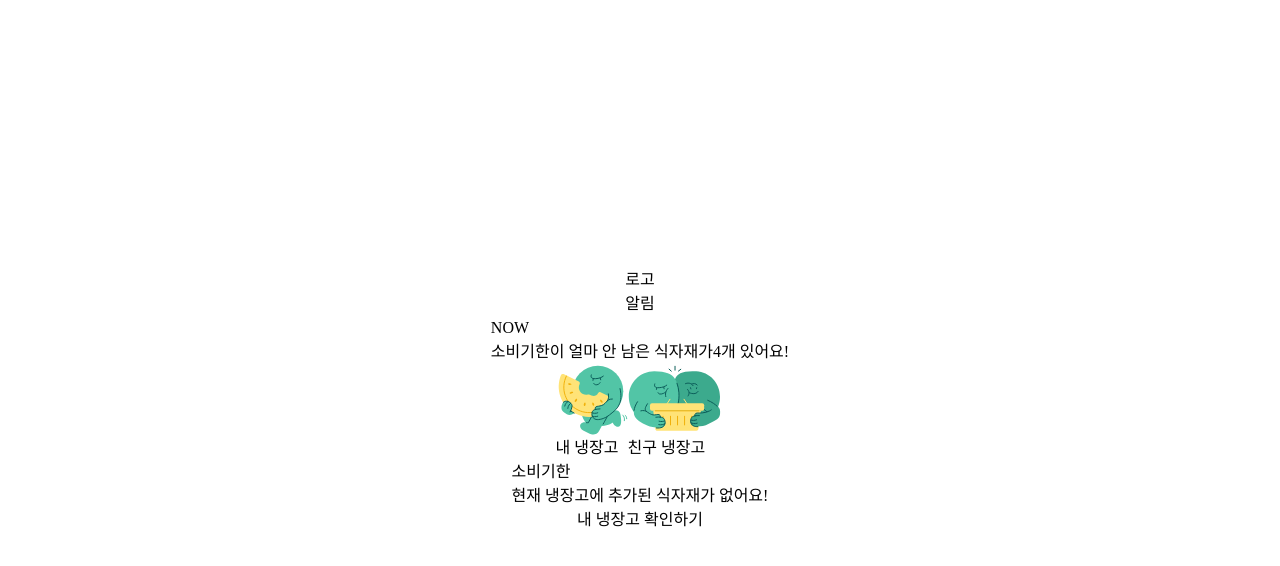
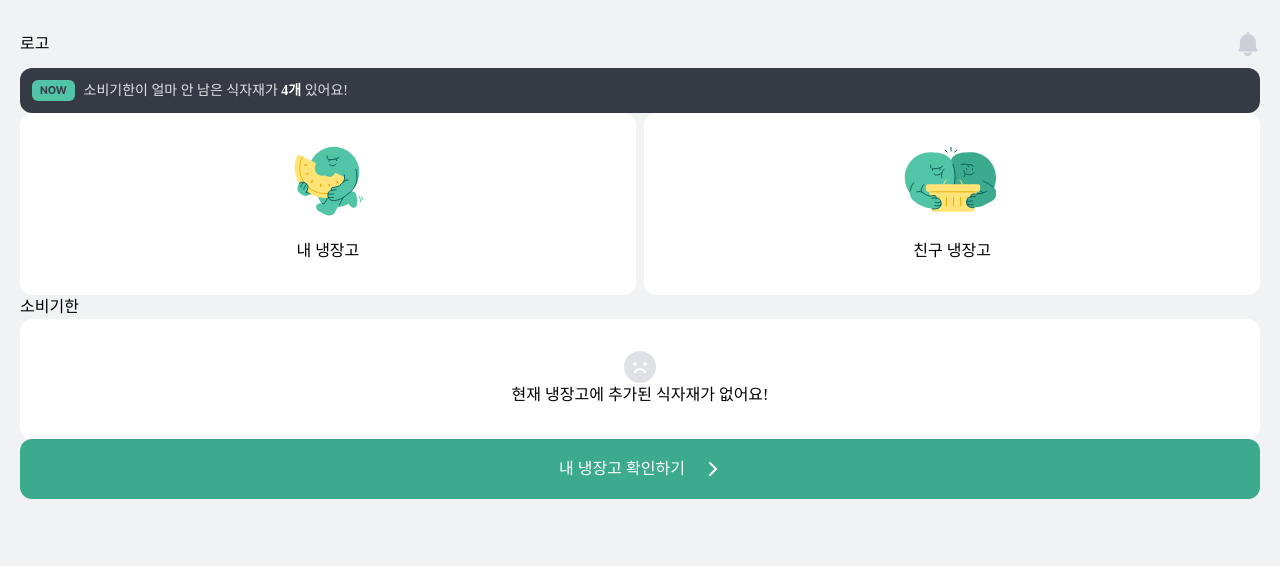
Before and after one commit to DDD-Community/fridge-link-web, a Next.js app: page /home in a window 1280 px wide. Shown: the top 566 px of the page. Built offline with nearby package versions, Linux system fonts and the light colour scheme.

Commit message:
style: 스타일링

```diff
--- a/src/components/atoms/GreenButton.tsx
+++ b/src/components/atoms/GreenButton.tsx
@@ -1,4 +1,5 @@
 import React from 'react';
+import IcMoreSVG from '@/assets/icons/ICON/COMMON/ic_more-1.svg';
 
 interface GreenButtonProps {
   text: string;
@@ -6,7 +7,12 @@ interface GreenButtonProps {
 }
 
 const GreenButton: React.FC<GreenButtonProps> = ({ text }) => {
-  return <button className="">{text}</button>;
+  return (
+    <button className="flex items-center justify-center w-full bg-primary2 text-white p-18 gap-5 rounded-12">
+      {text}
+      <IcMoreSVG />
+    </button>
+  );
 };
 
 export default GreenButton;
--- a/src/components/atoms/WhiteBox.tsx
+++ b/src/components/atoms/WhiteBox.tsx
@@ -5,7 +5,11 @@ interface WhiteBoxProps {
 }
 
 const WhiteBox: React.FC<WhiteBoxProps> = ({ children }) => {
-  return <div className="">{children}</div>;
+  return (
+    <div className="flex flex-col justify-center items-center gap-22 p-32 w-full bg-white rounded-12">
+      {children}
+    </div>
+  );
 };
 
 export default WhiteBox;
--- a/src/components/molecules/home/AlertBox.tsx
+++ b/src/components/molecules/home/AlertBox.tsx
@@ -1,4 +1,5 @@
 import React from 'react';
+import IcNowSVG from '@/assets/icons/ICON/COMMON/ic_now.svg';
 
 interface AlertBoxProps {
   count: number;
@@ -6,11 +7,11 @@ interface AlertBoxProps {
 
 const AlertBox: React.FC<AlertBoxProps> = ({ count }) => {
   return (
-    <div className="">
-      <div>NOW</div>
-      <div>
-        소비기한이 얼마 안 남은 식자재가
-        <span>{count}개</span> 있어요!
+    <div className="flex items-center gap-8.5 h-45 bg-gray8 p-12 rounded-12">
+      <IcNowSVG />
+      <div className="text-gray2 body1-regular">
+        소비기한이 얼마 안 남은 식자재가{' '}
+        <span className="text-white body1-semibold">{count}개</span> 있어요!
       </div>
     </div>
   );
--- a/src/components/molecules/home/FridgeEnterButton.tsx
+++ b/src/components/molecules/home/FridgeEnterButton.tsx
@@ -1,5 +1,6 @@
 import React from 'react';
 import Link from 'next/link';
+import WhiteBox from '@/components/atoms/WhiteBox';
 
 interface FridgeEnterButtonProps {
   svgComponent: React.ReactNode;
@@ -13,9 +14,11 @@ const FridgeEnterButton: React.FC<FridgeEnterButtonProps> = ({
   linkTo,
 }) => {
   return (
-    <Link href={linkTo}>
-      {svgComponent}
-      <p>{text}</p>
+    <Link className="w-full" href={linkTo}>
+      <WhiteBox>
+        {svgComponent}
+        <p>{text}</p>
+      </WhiteBox>
     </Link>
   );
 };
--- a/src/components/molecules/home/HomeHeader.tsx
+++ b/src/components/molecules/home/HomeHeader.tsx
@@ -1,9 +1,11 @@
 import React from 'react';
+import IcAlertSVG from '@/assets/icons/ICON/COMMON/ic_alert.svg';
+
 const HomeHeader: React.FC = () => {
   return (
-    <div>
+    <div className="flex items-center justify-between w-full h-48">
       <div>로고</div>
-      <div>알림</div>
+      <IcAlertSVG />
     </div>
   );
 };
--- a/src/components/organisms/home/FridgeEnterButtons.tsx
+++ b/src/components/organisms/home/FridgeEnterButtons.tsx
@@ -5,14 +5,14 @@ import FridgeEnterButton from '@/components/molecules/home/FridgeEnterButton';
 
 const FridgeEnterButtons: React.FC = () => {
   return (
-    <div className="flex">
+    <div className="flex gap-8.5">
       <FridgeEnterButton
-        svgComponent={<MyFridgeIconSvg />}
+        svgComponent={<MyFridgeIconSvg width={72} height={72} />}
         text="내 냉장고"
         linkTo="/myfridge"
       />
       <FridgeEnterButton
-        svgComponent={<FriendsFridgeIconSvg />}
+        svgComponent={<FriendsFridgeIconSvg width={97} height={72} />}
         text="친구 냉장고"
         linkTo="/friendfridge"
       />
--- a/src/components/organisms/home/TermBoard.tsx
+++ b/src/components/organisms/home/TermBoard.tsx
@@ -1,12 +1,16 @@
+import React from 'react';
 import WhiteBox from '@/components/atoms/WhiteBox';
-import React from 'react';
+import IcNothingSVG from '@/assets/icons/ICON/COMMON/ic_nothing.svg';
 
 const TermBoard: React.FC = () => {
   return (
     <div>
       소비기한
       <WhiteBox>
-        <div>현재 냉장고에 추가된 식자재가 없어요!</div>
+        <div className="flex flex-col items-center">
+          <IcNothingSVG />
+          <div>현재 냉장고에 추가된 식자재가 없어요!</div>
+        </div>
       </WhiteBox>
     </div>
   );
--- a/src/components/organisms/layout/LayoutHeader.tsx
+++ b/src/components/organisms/layout/LayoutHeader.tsx
@@ -8,7 +8,7 @@ interface LayoutHeaderProps {
 
 const LayoutHeader: React.FC<LayoutHeaderProps> = ({ title, linkTo }) => {
   return (
-    <div>
+    <div className="h-48">
       <div>history</div>
       <div>{title}</div>
       {linkTo != null && <Link href={linkTo}>설정</Link>}
--- a/src/pages/home/index.tsx
+++ b/src/pages/home/index.tsx
@@ -7,9 +7,7 @@ import GreenButton from '@/components/atoms/GreenButton';
 
 const Home: NextPage = () => {
   return (
-    <main
-      className={`flex flex-col min-h-screen justify-center items-center p-24 `}
-    >
+    <main className={`flex flex-col min-h-screen p-20 bg-gray1`}>
       <HomeHeader />
       <AlertBox count={4} />
       <FridgeEnterButtons />
--- a/src/styles/globals.css
+++ b/src/styles/globals.css
@@ -9,6 +9,8 @@
 @layer base {
   html,
   body {
+    padding: 0;
+    margin: 0;
     font-family: Pretendard;
   }
 }
@@ -80,3 +82,7 @@
     font-weight: 400;
   }
 }
+
+* {
+  box-sizing: border-box;
+}
--- a/tailwind.config.ts
+++ b/tailwind.config.ts
@@ -27,6 +27,23 @@ const config: Config = {
         white: '#FFFFFF',
         black: '#000000',
       },
+      spacing: {
+        '6': '6px',
+        '12': '12px',
+        '18': '18px',
+        '20': '20px',
+        '32': '32px',
+      },
+      borderRadius: {
+        '12': '12px',
+      },
+      height: {
+        '48': '48px',
+      },
+      gap: {
+        '8.5': '8.5px',
+        '22': '22px',
+      },
     },
   },
   plugins: [],
```
Also changed, not shown: .eslintrc.js.
